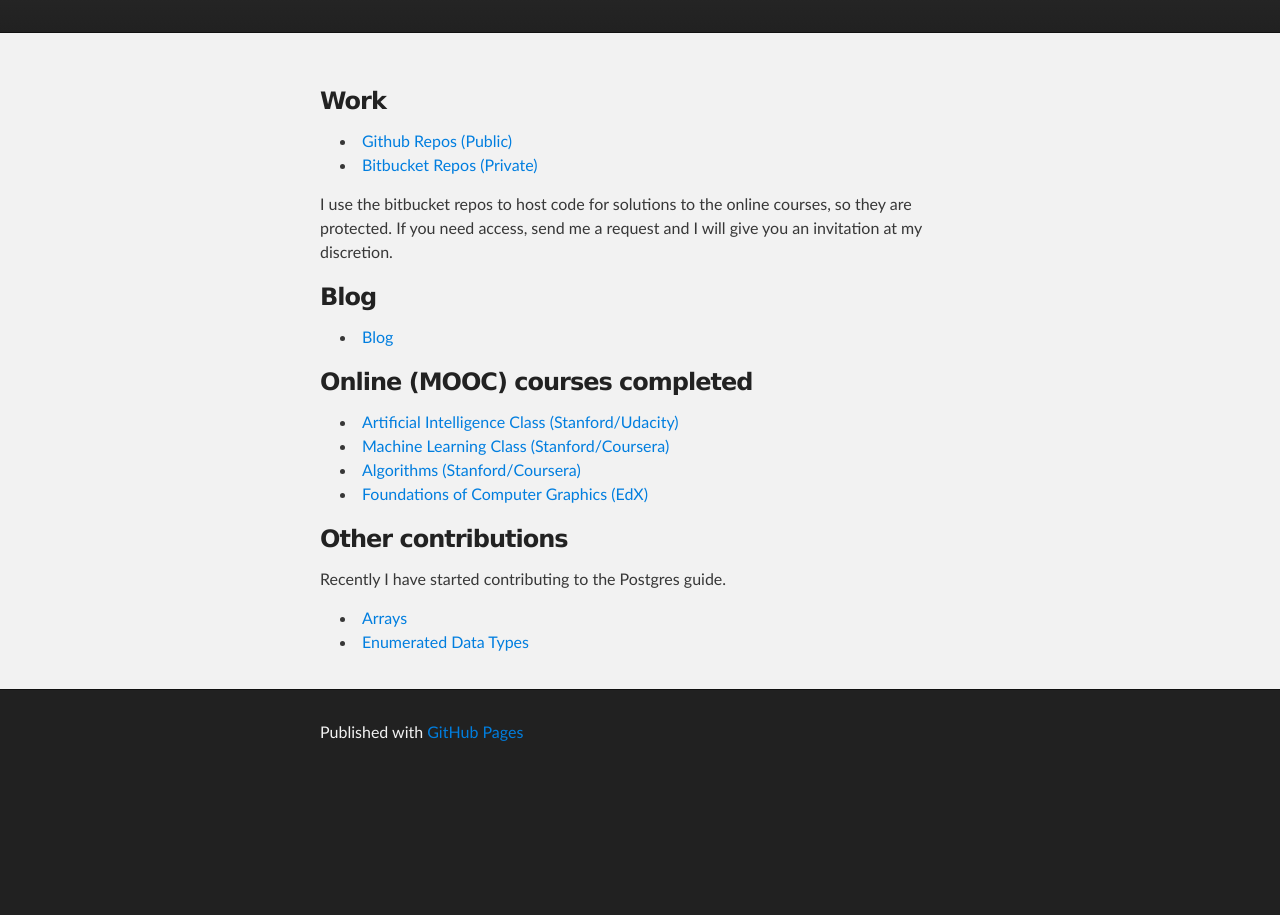
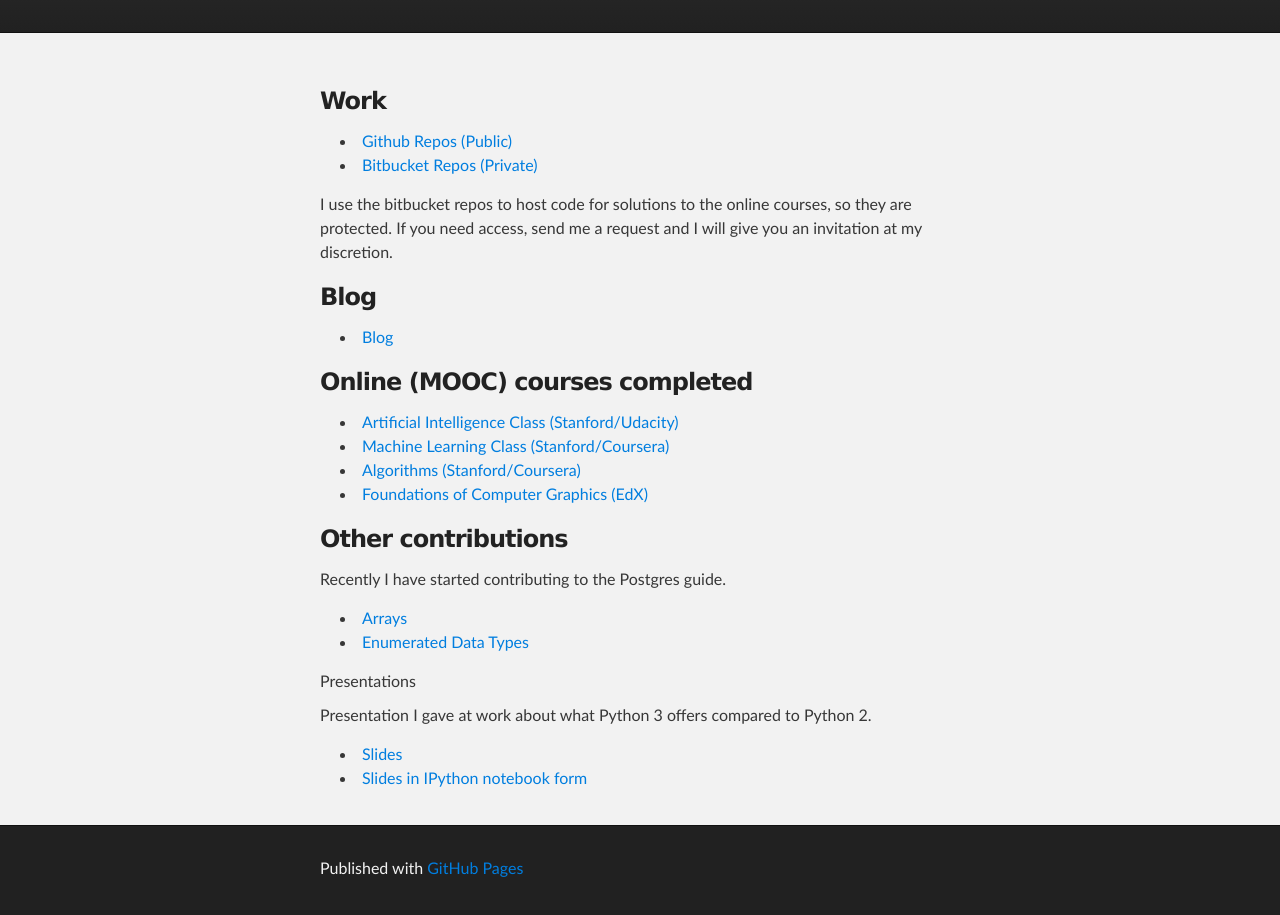
Before and after one commit to cgopalan/cgopalan.github.io, a plain HTML site: page index.html in a window 1280 px wide. Shown: the part 177-1092 px from the top of the page. Before the commit the page ends 956 px from the top, so only its background shows below. Drawn offline with Linux system fonts and the light colour scheme.

Commit message:
Added presentations section

```diff
--- a/index.html
+++ b/index.html
@@ -57,6 +57,16 @@
 <li><a href="http://postgresguide.com/sexy/arrays.html">Arrays</a></li>
 <li><a href="http://www.postgresguide.com/sexy/enums.html">Enumerated Data Types</a></li>
 </ul>
+
+<a name="presentations" class="anchor" href="#presentations"><span class="octicon octicon-link"></span></a>Presentations</h3>
+
+<p>Presentation I gave at work about what Python 3 offers compared to Python 2. </p>
+
+<ul>
+<li><a href="http://slideviewer.herokuapp.com/github/cgopalan/presentations/blob/master/WhatPython3Offers.ipynb?create=1#/">Slides</a></li>
+<li><a href="http://nbviewer.ipython.org/github/cgopalan/presentations/blob/master/WhatPython3Offers.ipynb">Slides in IPython notebook form</a></li>
+</ul>
+
       </section>
     </div>
 
```
